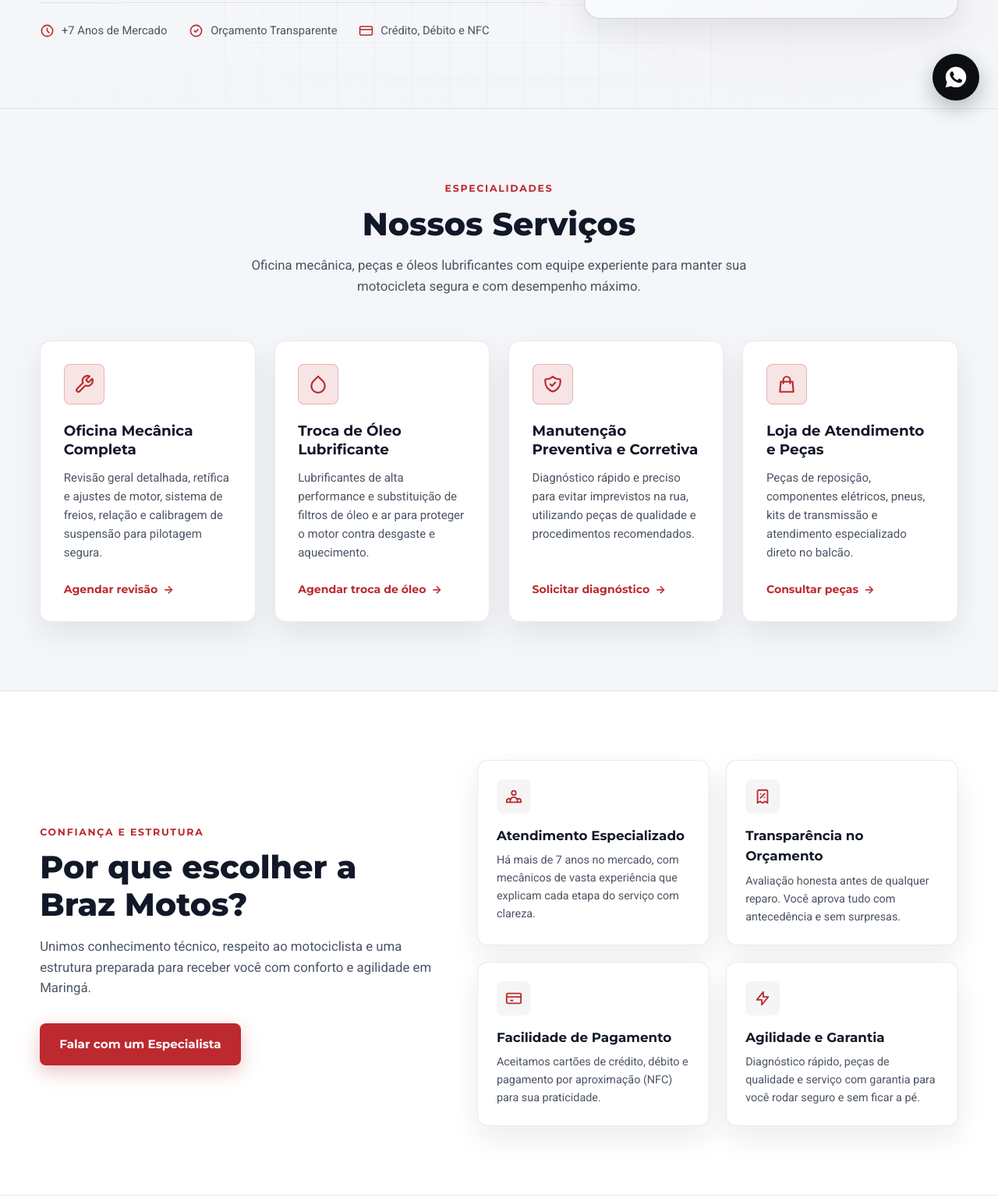
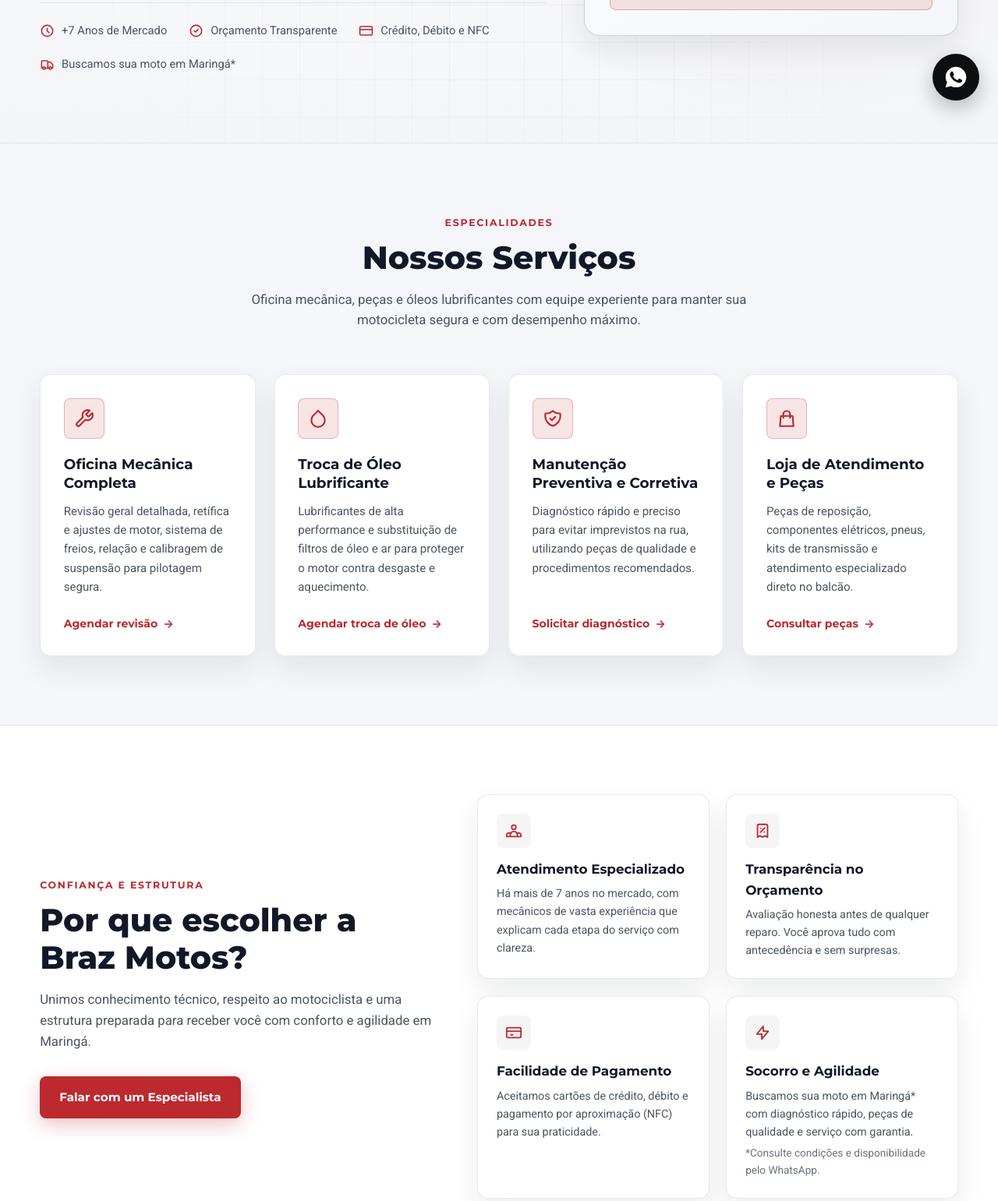
Before and after one commit to adersoncarvalho/braz-motos, a plain HTML site: page index.html in a window 1280 px wide. Shown: the part 647-2188 px from the top of the page at 78% size. Drawn offline with Linux system fonts and the light colour scheme.

Commit message:
feat: destaca busca de moto em Maringa (Socorro e Agilidade)

```diff
--- a/index.html
+++ b/index.html
@@ -141,6 +141,12 @@
                 <path d="M2 10h20" />
               </svg>
               <span>Crédito, Débito e NFC</span>
+            </div>
+            <div class="highlight-item">
+              <svg viewBox="0 0 24 24" fill="none" stroke="currentColor" stroke-width="2" aria-hidden="true">
+                <path stroke-linecap="round" stroke-linejoin="round" d="M13 16V6a1 1 0 00-1-1H4a1 1 0 00-1 1v10a1 1 0 001 1h1m8-1a1 1 0 01-1 1H9m4-1V8a1 1 0 011-1h2.586a1 1 0 01.707.293l3.414 3.414a1 1 0 01.293.707V16a1 1 0 01-1 1h-1m-6-1a1 1 0 001 1h1M5 17a2 2 0 104 0m-4 0a2 2 0 114 0m6 0a2 2 0 104 0m-4 0a2 2 0 114 0" />
+              </svg>
+              <span>Buscamos sua moto em Maringá*</span>
             </div>
           </div>
         </div>
@@ -363,8 +369,9 @@
               </svg>
             </div>
             <div>
-              <h3>Agilidade e Garantia</h3>
-              <p>Diagnóstico rápido, peças de qualidade e serviço com garantia para você rodar seguro e sem ficar a pé.</p>
+              <h3>Socorro e Agilidade</h3>
+              <p>Buscamos sua moto em Maringá* com diagnóstico rápido, peças de qualidade e serviço com garantia.</p>
+              <p class="info-block__note">*Consulte condições e disponibilidade pelo WhatsApp.</p>
             </div>
           </div>
         </div>
```
